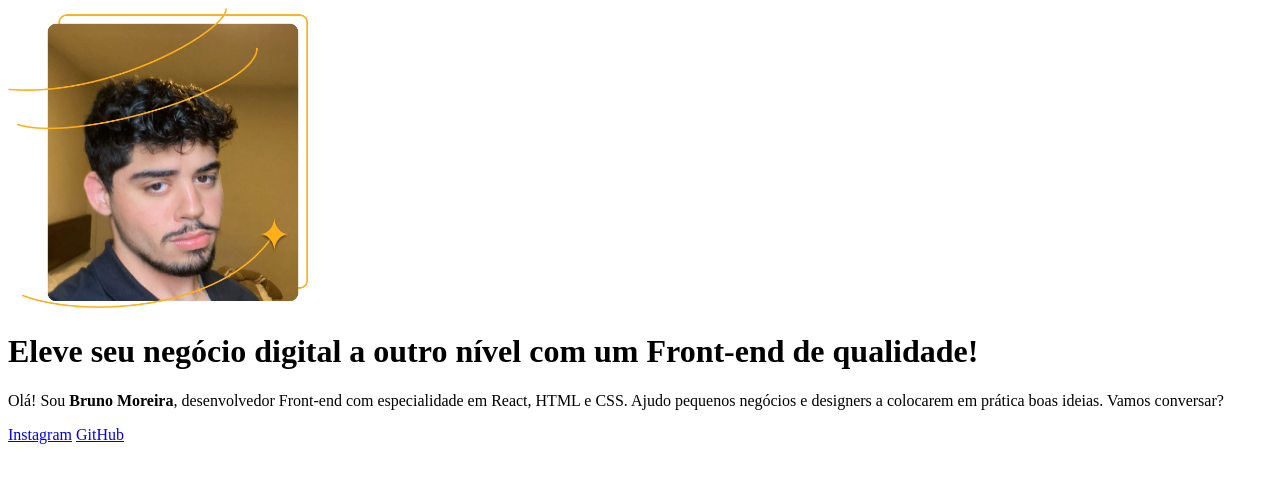
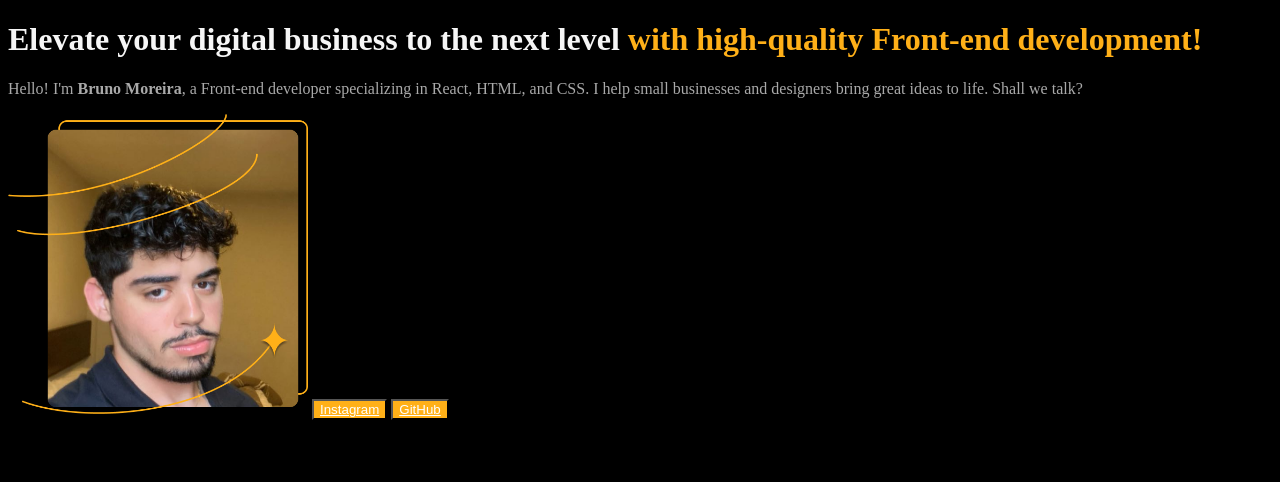
Before and after one commit to eubrunoo/first-html-css-little-project, a plain HTML site: page index.html in a window 1280 px wide. Drawn offline with Linux system fonts and the light colour scheme.

Commit message:
adding style

```diff
--- a/index.html
+++ b/index.html
@@ -5,18 +5,19 @@
     <meta name="viewport" content="width=device-width, initial-scale=1.0">
     <meta http-equiv="X-UA-Compatible" content="IE=edge">
     <title>Descubra</title>
+    <link rel="stylesheet" href="style.css">
 </head>
 <body>
-    <img src="Imagem.png" alt="Minha foto" width="300" height="300">
     <header></header>
     <main>
-        <h1>Eleve seu negócio digital a outro nível
-            <strong>com um Front-end de qualidade!</strong></h1>
-            <p>Olá! Sou <strong>Bruno Moreira</strong>, desenvolvedor Front-end com especialidade em React, HTML e CSS.
-                 Ajudo pequenos negócios e designers a colocarem em prática boas ideias.
-                  Vamos conversar?</p>
-            <a href="https://www.instagram.com/eubruno.bm/">Instagram</a>
-            <a href="https://github.com/eubrunoo">GitHub</a>
+        <h1>Elevate your digital business to the next level
+            <strong>with high-quality Front-end development!</strong></h1>
+        <p>Hello! I'm <strong>Bruno Moreira</strong>, a Front-end developer specializing in React, HTML, and CSS.
+             I help small businesses and designers bring great ideas to life.
+             Shall we talk?</p>
+             <img src="image.png" alt="My profile pic" width="300" height="300">
+            <button><a href="https://www.instagram.com/eubruno.bm/">Instagram</a></button>
+            <button><a href="https://github.com/eubrunoo">GitHub</a></button>
     </main>
     <footer></footer>
 </body>
--- /dev/null
+++ b/style.css
@@ -0,0 +1,29 @@
+body {
+    background-color: black;
+    color: #f6f6f6;
+}
+
+h1{
+    strong {
+        color: #ffb018;
+
+    }
+}
+
+p {
+    color: darkgray;
+}
+
+button {
+    background-color: #ffb018;
+}
+
+a {
+    color: white;
+}
+
+footer {
+    background-color: gray;
+    color: white;
+
+}
```
Also changed, not shown: image.png (renamed from Imagem.png).
